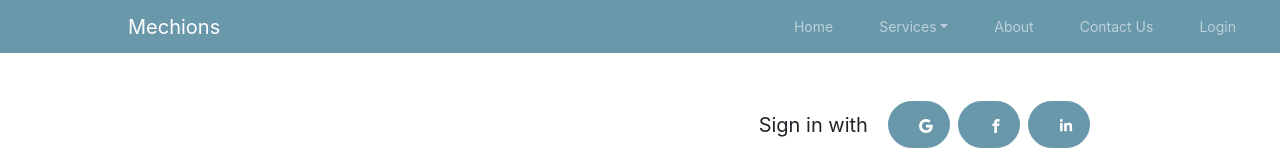
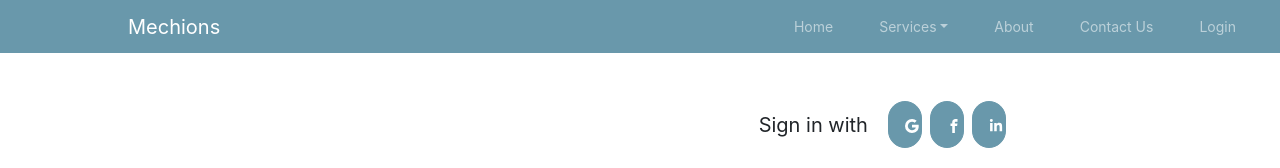
Before and after one commit to lalitgaikwad274/ResumeDemo, a React (Create React App) app: page /login in a window 1280 px wide. Shown: the top 168 px of the page. Built offline with nearby package versions, Linux system fonts and the light colour scheme; grey boxes are pictures that could not be loaded.

Commit message:
changes in social icons

```diff
--- a/src/component/pages/Login.js
+++ b/src/component/pages/Login.js
@@ -21,21 +21,21 @@ const Login = () => {
                         <p className="lead fw-normal mb-0 me-3">Sign in with</p>
                         <button
                            type="button"
-                           className="btn btn-primary btn-floating mx-1"
+                           className="btn btn-primary btn-floating mx-1 px-3"
                            style={{ width: 20 }}
                         >
                            <BsGoogle />
                         </button>
                         <button
                            type="button"
-                           className="btn btn-primary btn-floating mx-1"
+                           className="btn btn-primary btn-floating mx-1 px-3"
                            style={{ width: 20 }}
                         >
                            <ImFacebook />
                         </button>
                         <button
                            type="button"
-                           className="btn btn-primary btn-floating mx-1"
+                           className="btn btn-primary btn-floating mx-1 px-3"
                            style={{
                               width: 20,
                               alignItems: "center",
```
